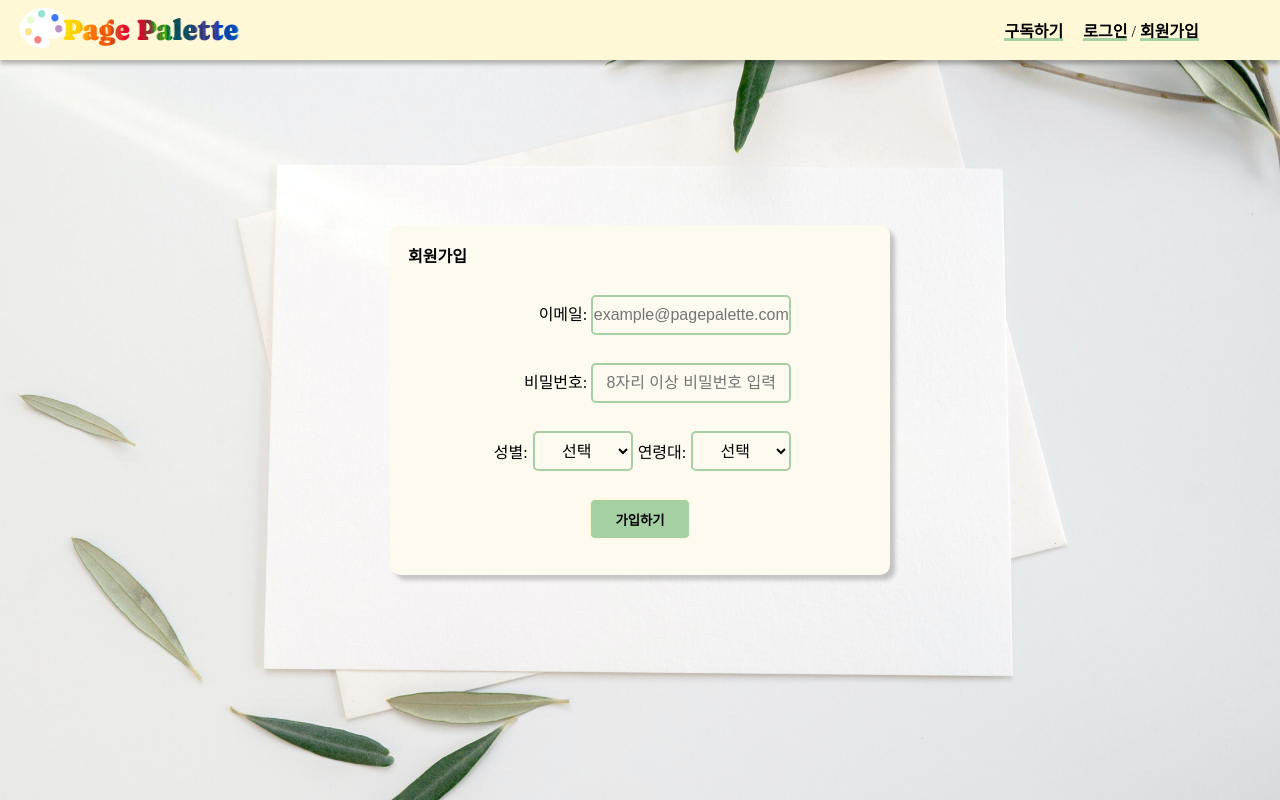
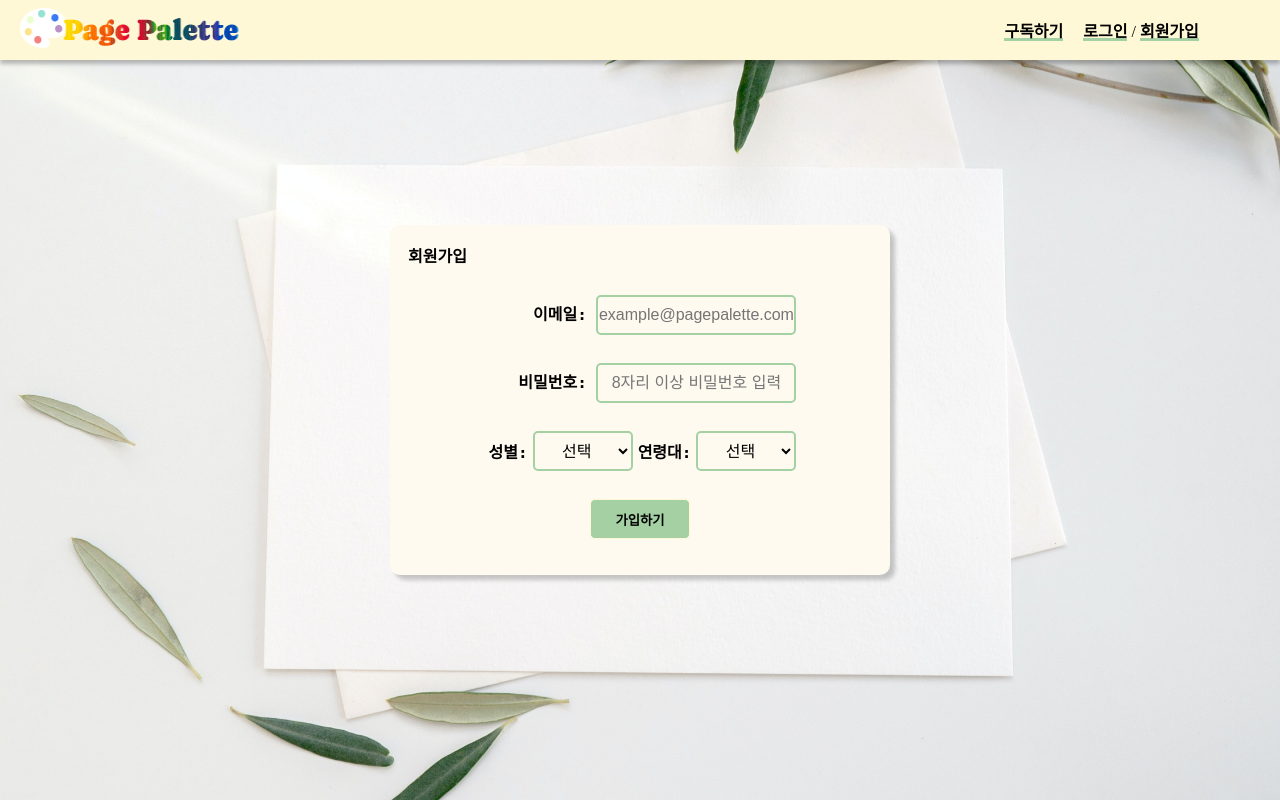
Before and after one commit to jinn0135/DA28_final_PagePalette, a Django app: page /common/signup/ in a window 1280 px wide. Run offline with Django 3.2, Linux system fonts and the light colour scheme; some web fonts are replaced.

Commit message:
Update signup.html

```diff
--- a/mysite/templates/common/signup.html
+++ b/mysite/templates/common/signup.html
@@ -3,23 +3,23 @@
 
 <main id="main">
     <div class="signup-container">
-        <h4>회원가입</h4>
+        <h4 class="coding">회원가입</h4>
         <form method="post">
             {% csrf_token %}
             <ul class="typing-list" style="height:300px">
                 <li>
-                    <label for="email">
+                    <label for="email" class="coding" style="font-weight: bold">
                         이메일:
                         <input type="text" name="email" id="email" placeholder="example@pagepalette.com" class="input-form">
                     </label>
                 </li>
                 {% for error in form.email.errors %}
                     <li class="typing-list">
-                        <p class="error-message">이미 존재하는 이메일입니다.</p>
+                        <p class="error-message coding">이미 존재하는 이메일입니다.</p>
                     </li>
                 {% endfor %}
                 <li>
-                    <label for="pw">
+                    <label for="pw" class="coding" style="font-weight: bold">
                         비밀번호:
                         <input type="password" name="pw" id="pw" placeholder="8자리 이상 비밀번호 입력" class="input-form">
                     </label>
@@ -31,14 +31,14 @@
                 </li>
                 <!--230705 1118 시작-->
                 <div class="dropdown-list">
-                    <label for="gender" style="padding:0 5px 0 5px;">성별: </label><br>
+                    <label for="gender" style="padding:0 5px 0 5px; font-weight: bold;"  class="coding">성별: </label><br>
                     <select name="gender" id="gender" class="input-form" style="width: 100px;">
                         <option value="" selected>선택</option>
                         {% for choice in form.gender %}
                             {{ choice }}
                         {% endfor %}
                     </select>
-                    <label for="age" style="padding:0 5px 0 5px;">연령대: </label><br>
+                    <label for="age" style="padding:0 5px 0 5px; font-weight: bold" class="coding">연령대: </label><br>
                     <select name="age" id="age" class="input-form" style="width: 100px;">
                         <option value="" selected>선택</option>
                         {% for choice in form.age %}
@@ -48,7 +48,7 @@
                 </div>
 
                 <li>
-                    <button type="submit" value="가입하기" class="submit-button">가입하기</button>
+                    <button type="submit" value="가입하기" class="submit-button coding">가입하기</button>
                 </li>
                 <!-- 230705 1127 마침 -->
             </ul>
```
